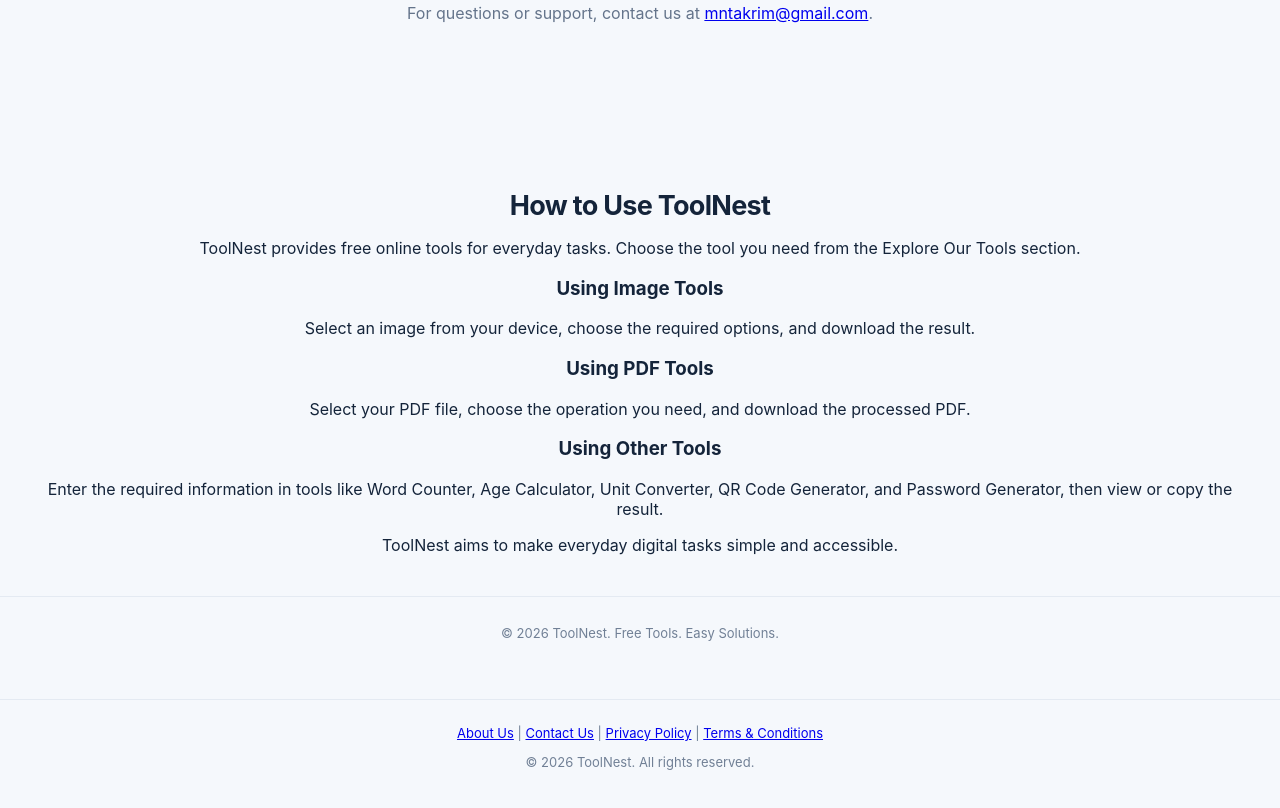
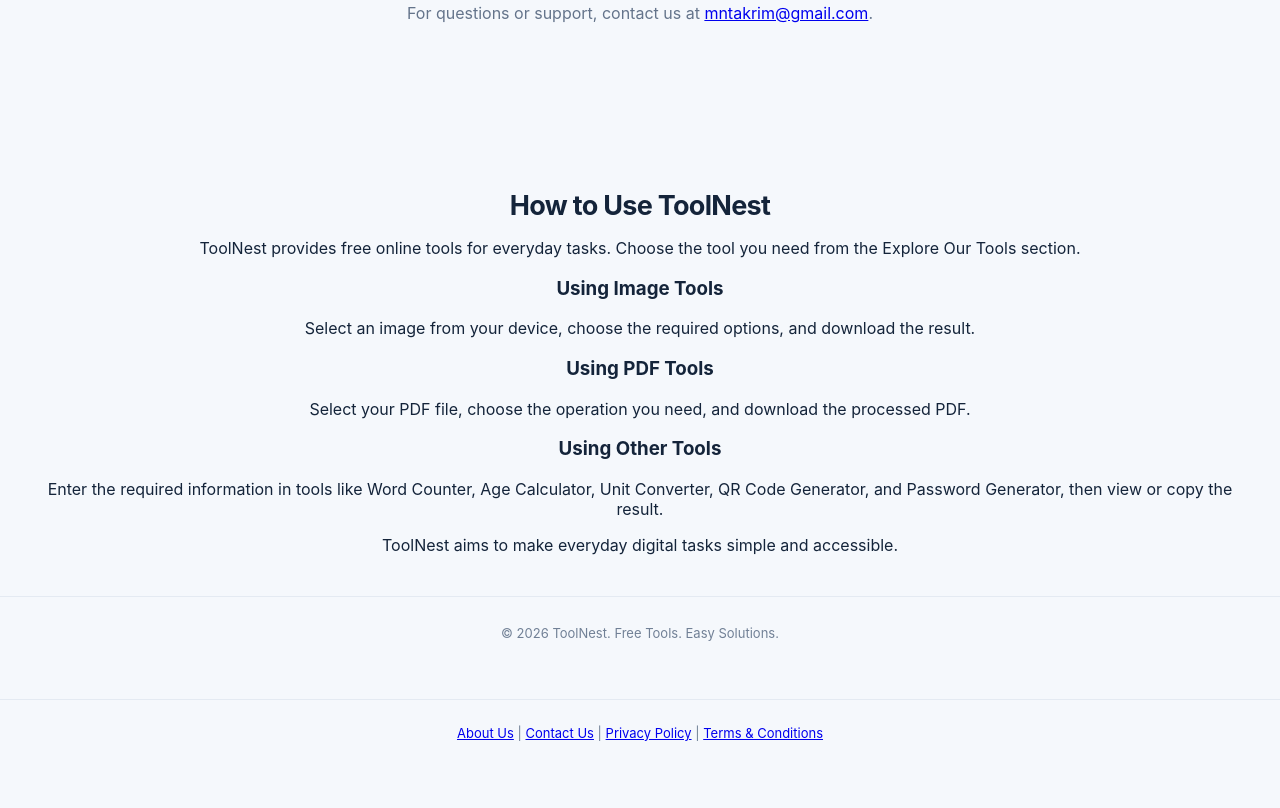
Before and after one commit to takrim-ta/toolnest, a plain HTML site: page index.html in a window 1280 px wide. Shown: the part 1536-2344 px from the top of the page. After the commit the page ends 2302 px from the top, so only its background shows below. Drawn offline with Linux system fonts and the light colour scheme.

Commit message:
Update index.html

```diff
--- a/index.html
+++ b/index.html
@@ -274,6 +274,6 @@ document.getElementById('search').addEventListener('input',e=>{let q=e.target.va
   <a href="contact.html">Contact Us</a> |
   <a href="privacy.html">Privacy Policy</a> |
   <a href="terms.html">Terms & Conditions</a>
-  <p>© 2026 ToolNest. All rights reserved.</p>
+
 </footer>
 </body></html>
```
